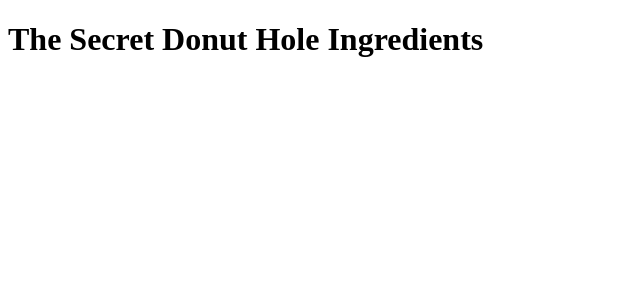
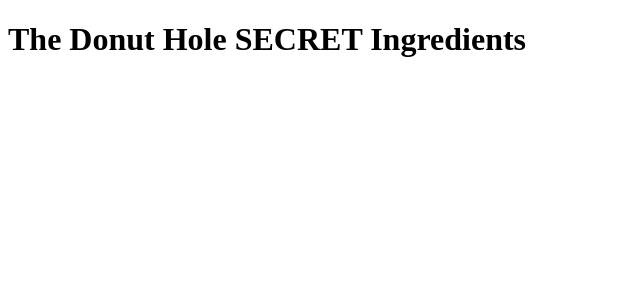
Before and after one commit to Thumb-Technology-Consulting/clark-the-donut-king, a Next.js app: page /recipe/ingredients in a window 1280 px wide. Shown: the top 300 px of the page, without its empty margins (0-640 px from the left). Built offline with nearby package versions, Linux system fonts and the light colour scheme.

Commit message:
refactor(Ingredients Page): update title

```diff
--- a/pages/recipe/ingredients.js
+++ b/pages/recipe/ingredients.js
@@ -1,3 +1,3 @@
 export default function Ingredients() {
-    return <h1>The Secret Donut Hole Ingredients</h1>
+    return <h1>The Donut Hole SECRET Ingredients</h1>
 }
```
